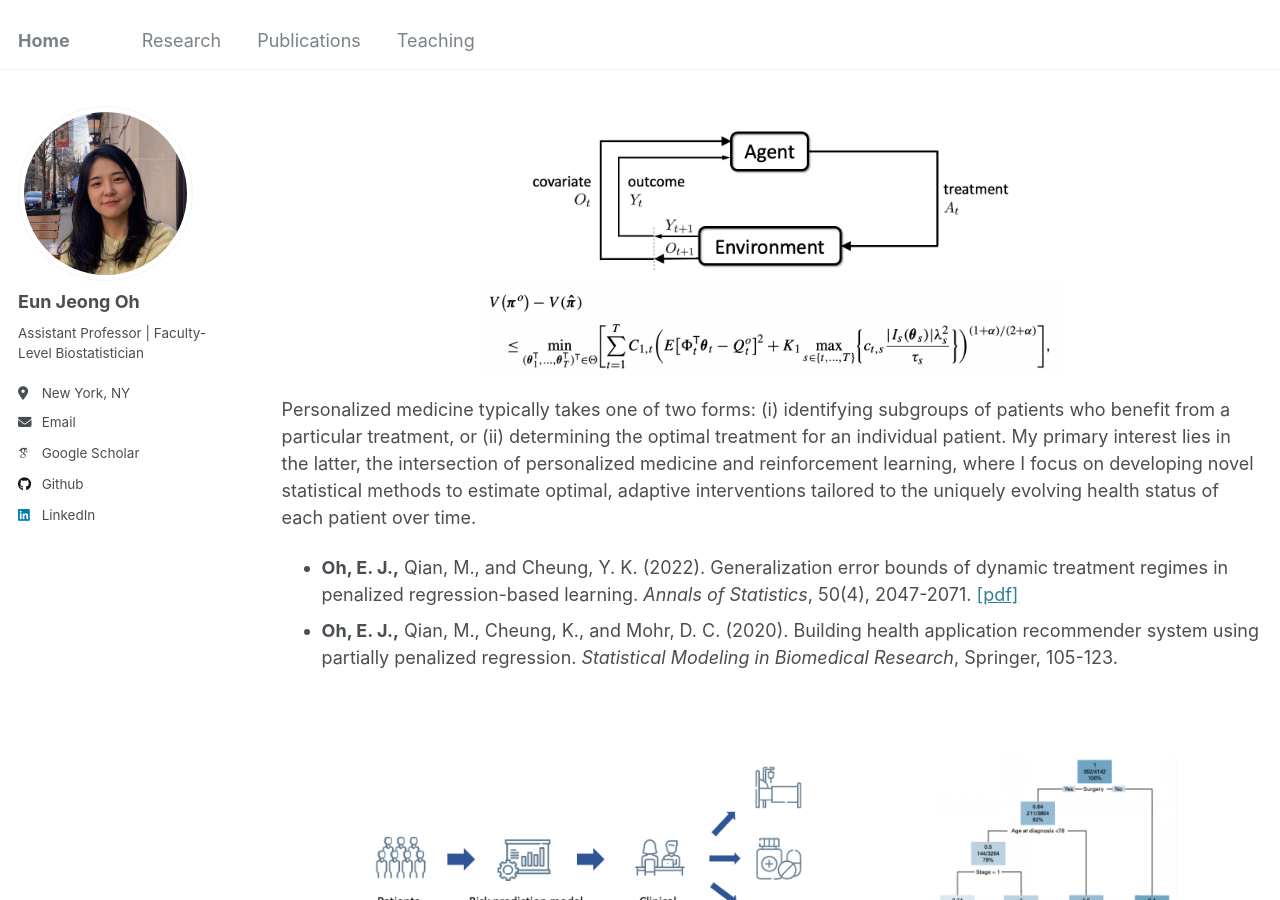
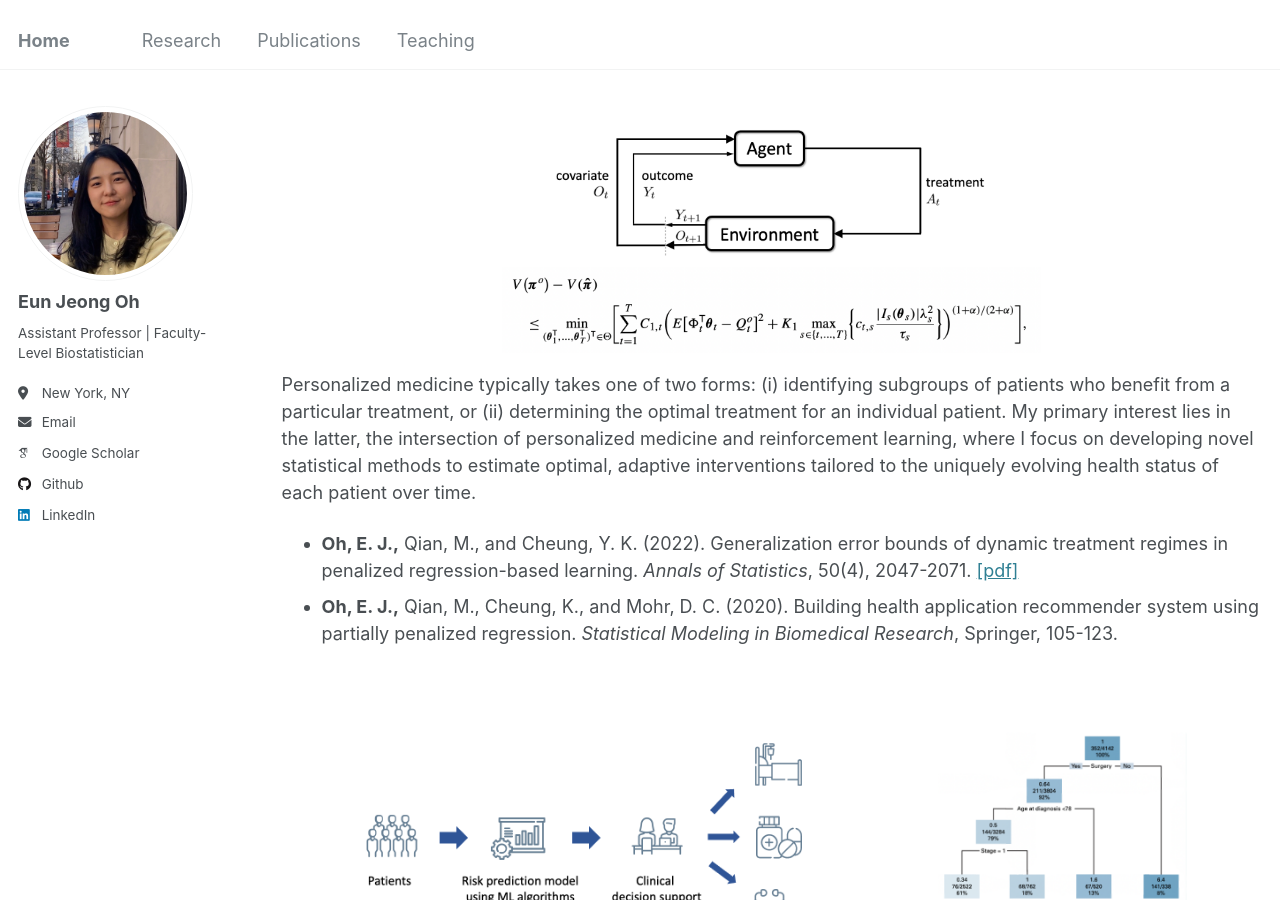
Before and after one commit to oheunj/oheunj.github.io, a Jekyll site: the page built from _pages/research.md, in a window 1280 px wide and 900 px high. Built offline with Jekyll 4.4.1, drawn with Linux system fonts in a browser that asks for light colours; some web fonts are replaced.

Commit message:
Update research.md

```diff
--- a/_pages/research.md
+++ b/_pages/research.md
@@ -12,8 +12,8 @@ redirect_from:
 
 
 <div style="text-align: center;">
-  <img src="/images/myfig1.png" style="width: 50%;">
-  <img src="/images/myfig1-2.png" style="width: 60%;">
+  <img src="/images/myfig1.png" style="width: 45%;">
+  <img src="/images/myfig1-2.png" style="width: 55%;">
 </div>
 
 Personalized medicine typically takes one of two forms: (i) identifying subgroups of patients who benefit from a particular treatment, or (ii) determining the optimal treatment for an individual patient. My primary interest lies in the latter, the intersection of personalized medicine and reinforcement learning, where I focus on developing novel statistical methods to estimate optimal, adaptive interventions tailored to the uniquely evolving health status of each patient over time.
@@ -25,7 +25,7 @@ Personalized medicine typically takes one of two forms: (i) identifying subgroup
 <br>
 
 <div style="text-align: center;">
-  <img src="/images/myfig2v2.png" style="width: 85%;">
+  <img src="/images/myfig2v2.png" style="width: 87%;">
 </div>
 
 Another key area of my research is risk prediction in oncology using machine learning (ML) algorithms, which plays a crucial role in improving patient outcomes and guiding clinical decisions. We aim to address the following key questions: How can we more effectively account for heterogeneous effects in high-dimensional data, particularly in the context of rare diseases? How can we ensure proper model calibration to enhance the reliability of the model’s estimates? How can we develop accurate, yet clinically intuitive, ML models to inform risk-based follow-up care for time-to-event outcomes (e.g., cause-specific survival, relapse-free survival)?
@@ -40,7 +40,7 @@ We have addressed the challenge of patient heterogeneity in predicting short-ter
 <br>
 
 <div style="text-align: center;">
-  <img src="/images/myfig3.png" style="width: 95%;">
+  <img src="/images/myfig3.png" style="width: 100%;">
 </div>
 
 Beyond oncology, I have collaborated with researchers in various fields, including otolaryngology, immunology, and surgery. Collaborative projects that I would like to highlight include, but not limited to, the following publications:
```
